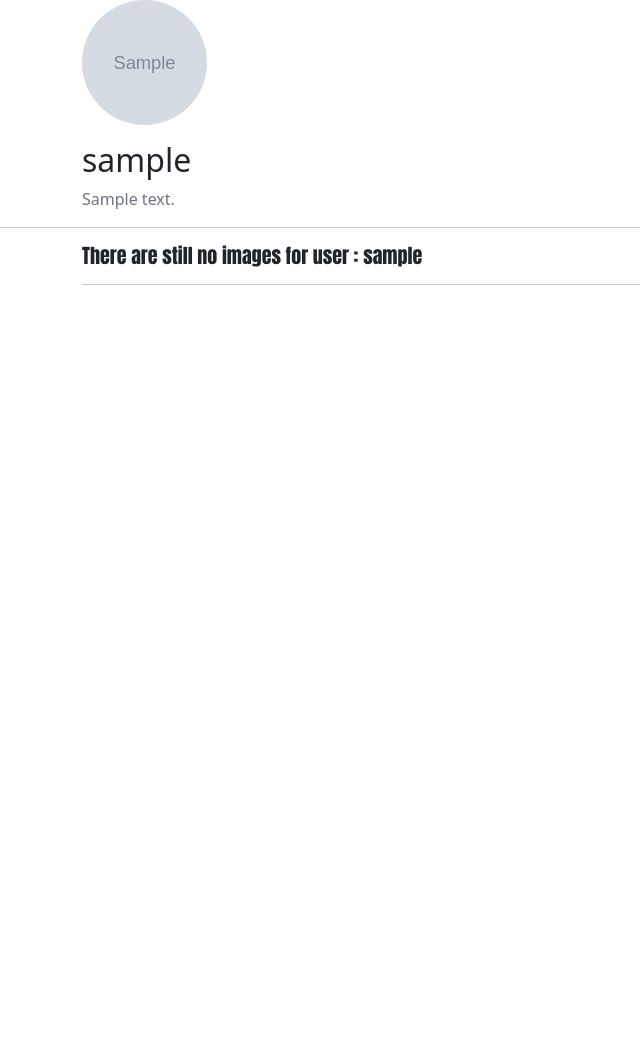
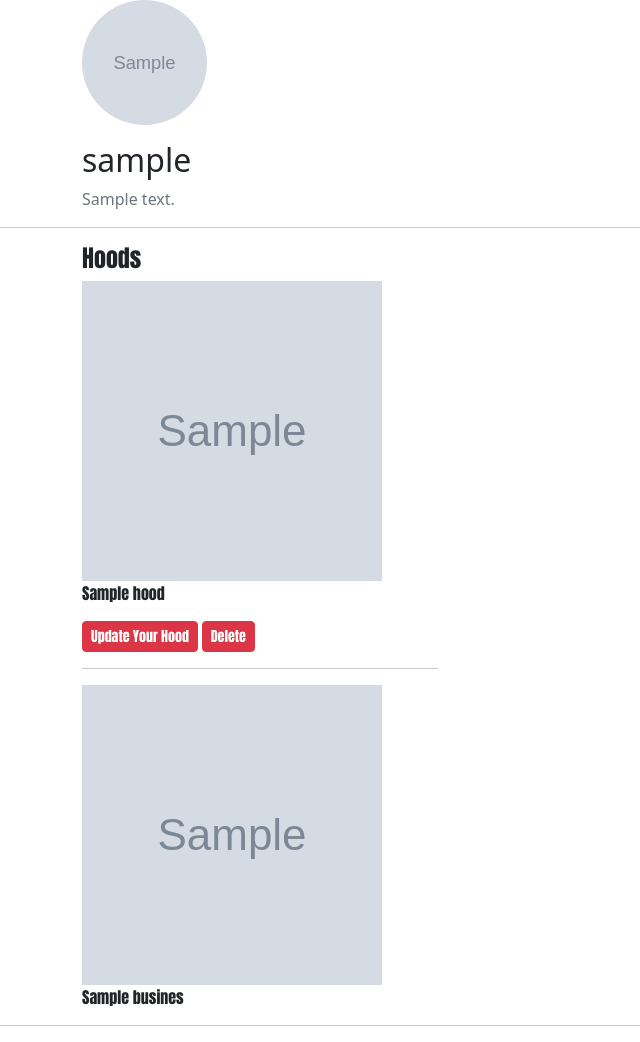
Before and after one commit to aust1inn/neighbourhood, a Django app: page /profile/ in a window 1280 px wide. Shown: the whole page, without its empty margins (0-640 px from the left). Before the commit the page ends 285 px from the top, so only its background shows below. Run offline with Django 3.2, Linux system fonts and the light colour scheme; a user stored in the database is signed in; tables that the repository leaves empty hold one stand-in row (values such as "Sample post"); grey boxes marked "Sample" are stand-in pictures; some libraries are stand-ins or nearby versions.

Commit message:
adds businesses to the profile page

```diff
--- a/area/templates/profiles/profile.html
+++ b/area/templates/profiles/profile.html
@@ -20,31 +20,38 @@
 
 
 
-{% if images %}
-<h1>My posted images</h1>
+
 <div class="row">
 
 
-{% for image in images %}
-    <div class="col-md-4">
-        <div class="card mb-2">
-            <img class="card-img-top" src="{{ image.insta_image.url }}" height="250px" />
-            <div class="card-body">
-                </a>
-            </div>
-            <small class="text-small text-center"> {{image.caption}}</small>
-        </div>
-    </div>
-    {% endfor %}
+  {% for hood in hoods %}
+  <div class="col-md-4">
+    <h4>Hoods</h4>
+    <img src="{{hood.hood_photo.url}}" alt="Image" style="height:300px;width:300px;">
+    <p>{{hood.hood_name}}</p>
+    <a href="" class="btn btn-sm btn-danger">Update Your Hood</a>
+    <a href="" class="btn btn-sm btn-danger">Delete</a>
+    <hr>
+  </div>
+  {% empty %}
+  <div>
+    <h2>Profile has no hoods</h2>
+  </div>
+  {% endfor %}
 </div>
+
+{% for biz in business %}
+<img src="{{biz.b_photo.url}}" alt="Image" style="height:300px;width:300px;">
+<p>{{biz.b_name}}</p>
+{% empty %}
+<div>
+  <h2>Profile has no business</h2>
+</div>
+{% endfor %}
 
 </div>
 
-{% else %}
 
-<h5> There are still no images for user : {{user.username}}</h5>
-
-{% endif %}
 <hr>
 
 
--- a/area/views.py
+++ b/area/views.py
@@ -81,4 +81,4 @@ def create_hood(request):
         return redirect('home')
     else:
         form = CreateHoodForm()
-    return render(request, 'hoods/create_hood.html', {"form": form})
+    return render(request, 'areas/create_hood.html', {"form": form})
```
Also changed, not shown: area/templates/areas/create_hood.html (added).
